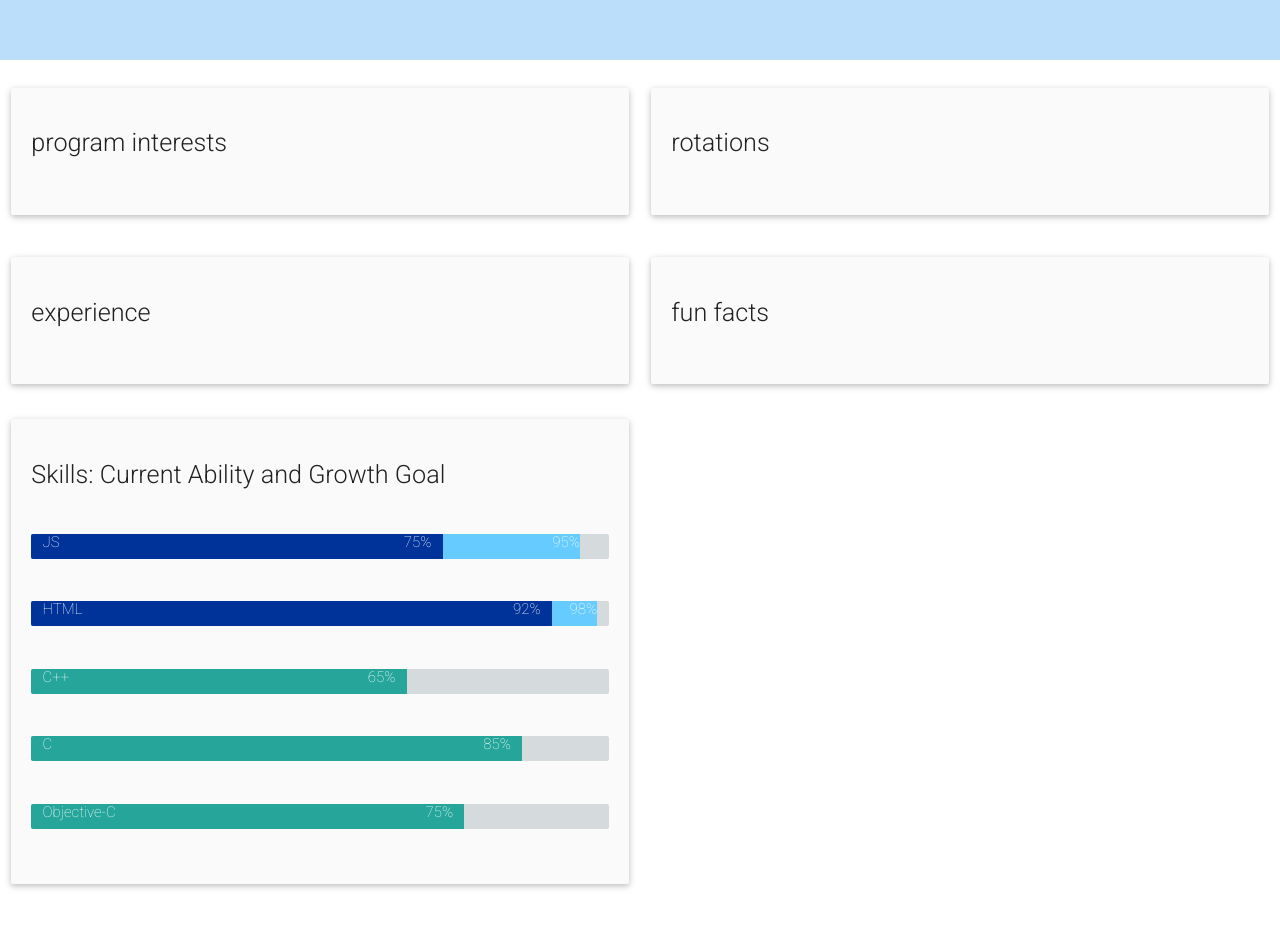
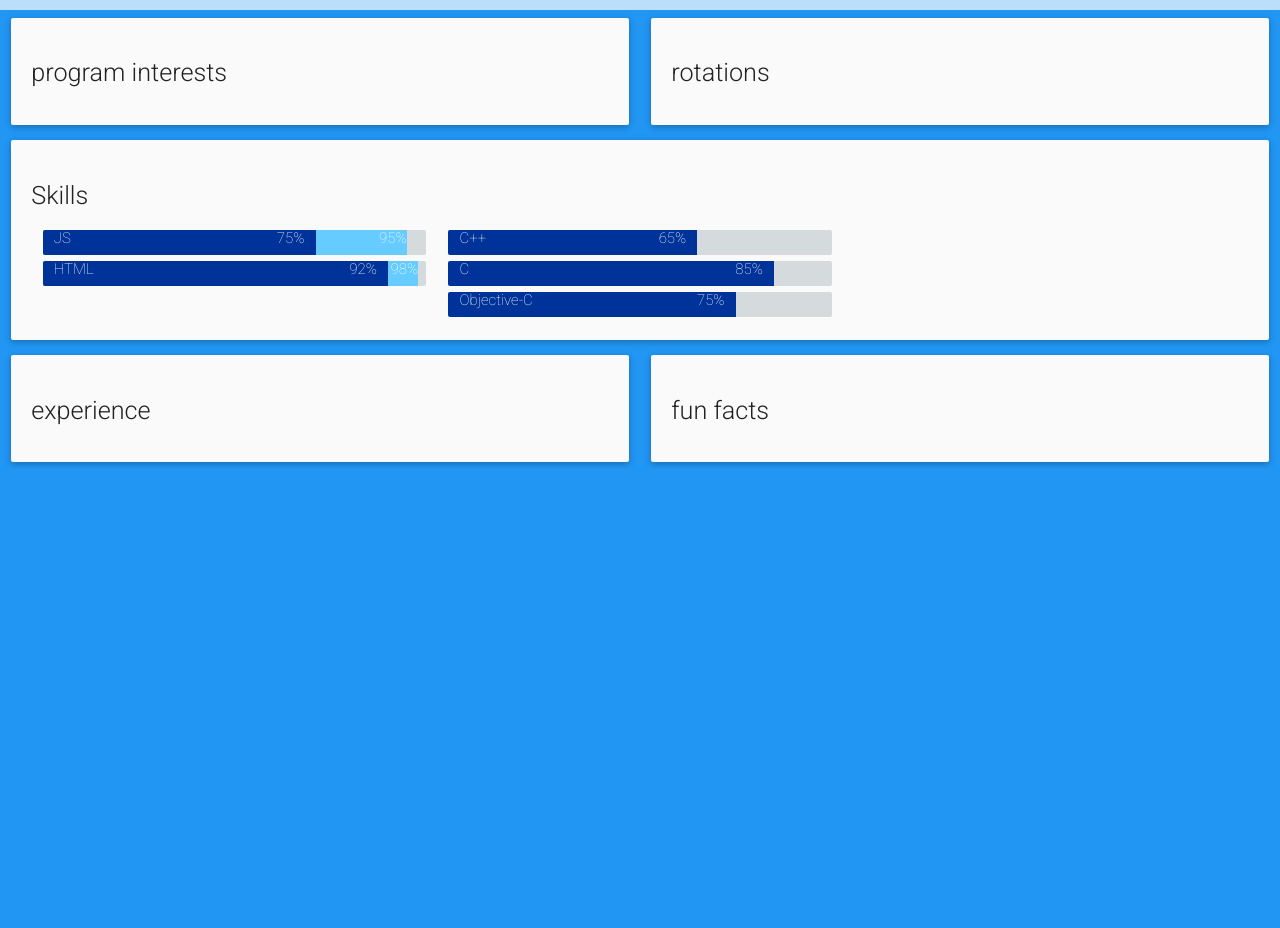
Before and after one commit to mwilli31/sdlp_bio, a website: page index.html in a window 1280 px wide. Shown: the part 340-1268 px from the top of the page. After the commit the page ends 809 px from the top, so only its background shows below. Drawn offline with nearby package versions, Linux system fonts and the light colour scheme.

Commit message:
update to cards and spacing

```diff
--- /dev/null
+++ b/css/cards.css
@@ -0,0 +1,12 @@
+.card-panel {
+  position: relative;
+  overflow: hidden;
+  margin: 0.5rem 0 0.5rem 0;
+  background-color: #fff;
+  transition: box-shadow .25s;
+  border-radius: 2px;
+}
+
+.row {
+  margin: 0rem 0 0rem 0;
+}
--- a/css/skills.less
+++ b/css/skills.less
@@ -4,12 +4,10 @@
 .progress {
   height: 25px;
 	background-color: #d5dadd;
-
-
+	margin: 0.2rem 0 0.2rem 0;
 }
 
 .progress .goal .determinate {
-
 	position: absolute;
 	background-color: inherit;
 	top: 0;
@@ -21,7 +19,10 @@
 	-o-transition: width .3s linear;
 	-ms-transition: width .3s linear;
 	transition: width .3s linear;
+}
 
+.progress .determinate {
+	background-color: #003399;
 }
 
 .progress .goal{
--- a/css/text.css
+++ b/css/text.css
@@ -30,7 +30,7 @@
 
 .headerBackground {
   background-color: #bbdefb;
-  height: 400px;
+  height: 350px;
 }
 
 .noPadding {
--- a/index.html
+++ b/index.html
@@ -10,10 +10,11 @@
 
     <link type="text/css" rel="stylesheet" href="css/text.css">
     <link type="text/css" rel="stylesheet" href="css/skills.css">
+    <link type="text/css" rel="stylesheet" href="css/cards.css">
 
   </head>
 
-  <body>
+  <body class="blue">
     <!-- body templating  -->
     <div class="row headerBackground">
       <!-- start header band -->
@@ -80,6 +81,48 @@
       </div>
     </div>
 
+    <!-- skills -->
+    <div class="row" ng-init="skills = [{name:'JS',perc:'75%',goal:'95%'},
+                                        {name:'HTML',perc:'92%',goal:'98%'}];
+                              skillsDormant = [{name:'C++',perc:'65%'},
+                                              {name:'C',perc:'85%'},
+                                              {name:'Objective-C',perc:'75%'}];">
+      <div class="col s12">
+        <div class="card-panel grey lighten-5 z-depth-1">
+          <h3 class="flow-text">Skills</h3>
+          <div class="row">
+            <div class="col s4">
+              <div class="row valign-wrapper" ng-repeat="skill in skills">
+                <div class="progress">
+                  <div class="goal" style="width: {{skill.goal}}">
+                    <h6 class="nameText noPadding roboto fw-100 right-align">{{skill.goal}}</h6>
+                    <div class="determinate" style="width: {{skill.perc}}">
+                      <div class="col s6"><h6 class="nameText noPadding roboto fw-100 left-align">{{skill.name}}</h6></div>
+                      <div class="col s6"><h6 class="nameText noPadding roboto fw-100 right-align">{{skill.perc}}</h6></div>
+                    </div>
+                  </div>
+                </div>
+              </div>
+            </div>
+
+            <div class="col s4">
+              <div class="row valign-wrapper" ng-repeat="skill in skillsDormant" >
+                <div class="progress">
+                    <div class="determinate" style="width: {{skill.perc}}">
+                      <div class="row valign-wrapper">
+                        <div class="col s6">
+                          <h6 class="nameText noPadding roboto fw-100 left-align">{{skill.name}}</h6></div>
+                        <div class="col s6">
+                          <h6 class="nameText noPadding roboto fw-100 right-align">{{skill.perc}}</h6></div>
+                      </div>
+                    </div>
+                </div>
+              </div>
+            </div>
+          </div>
+        </div>
+      </div>
+
 
     <div class="row">
 
@@ -92,81 +135,7 @@
             </div>
           </div>
         </div>
-
-          <!-- skills -->
-          <div class="row" ng-init="skills = [{name:'JS',perc:'75%',goal:'95%'},
-                                              {name:'HTML',perc:'92%',goal:'98%'}];
-                                    skillsDormant = [{name:'C++',perc:'65%'},
-                                                    {name:'C',perc:'85%'},
-                                                    {name:'Objective-C',perc:'75%'}];">
-            <div class="card-panel grey lighten-5 z-depth-1">
-              <h3 class="flow-text">Skills: Current Ability and Growth Goal</h3>
-              <div class="row valign-wrapper">
-
-                <!-- skill #1 -->
-                <!-- <div class="radial-progress" data-progress="10">
-                  <div class="circle">
-                    <div class="mask full">
-                      <div class="fill"></div>
       </div>
-                    <div class="mask half">
-                      <div class="fill"></div>
-                      <div class="fill fix"></div>
-                    </div>
-                    <div class="shadow"></div>
-                  </div>
-                  <div class="inset">
-                    <div class="percentage"></div>
-                  </div>
-                </div> -->
-
-              </div>
-              <div class="row valign-wrapper" ng-repeat="skill in skills" >
-
-                <div class="progress">
-                  <div class="goal" style="width: {{skill.goal}}">
-                    <h6 class="nameText noPadding roboto fw-100 right-align">{{skill.goal}}</h6>
-                    <div class="determinate" style="width: {{skill.perc}}">
-
-                      <div class="row valign-wrapper">
-                        <div class="col s6">
-                          <h6 class="nameText noPadding roboto fw-100 left-align">{{skill.name}}</h6>
-                        </div>
-                        <div class="col s6">
-                          <h6 class="nameText noPadding roboto fw-100 right-align">{{skill.perc}}</h6>
-                        </div>
-                      </div>
-
-                    </div>
-                  </div>
-                </div>
-
-              </div>
-
-              <div class="row valign-wrapper" ng-repeat="skill in skillsDormant" >
-
-                <div class="progress">
-                    <div class="determinate" style="width: {{skill.perc}}">
-
-                      <div class="row valign-wrapper">
-                        <div class="col s6">
-                          <h6 class="nameText noPadding roboto fw-100 left-align">{{skill.name}}</h6>
-                        </div>
-                        <div class="col s6">
-                          <h6 class="nameText noPadding roboto fw-100 right-align">{{skill.perc}}</h6>
-                        </div>
-                      </div>
-
-                    </div>
-                </div>
-
-              </div>
-
-            </div>
-          </div>
-        </div>
-
-
 
       <!-- Fun facts/Personalize this part -->
       <div class="col s6">
```
Also changed, not shown: css/skills.css. Lines whose indentation alone changed are shown as unchanged.
